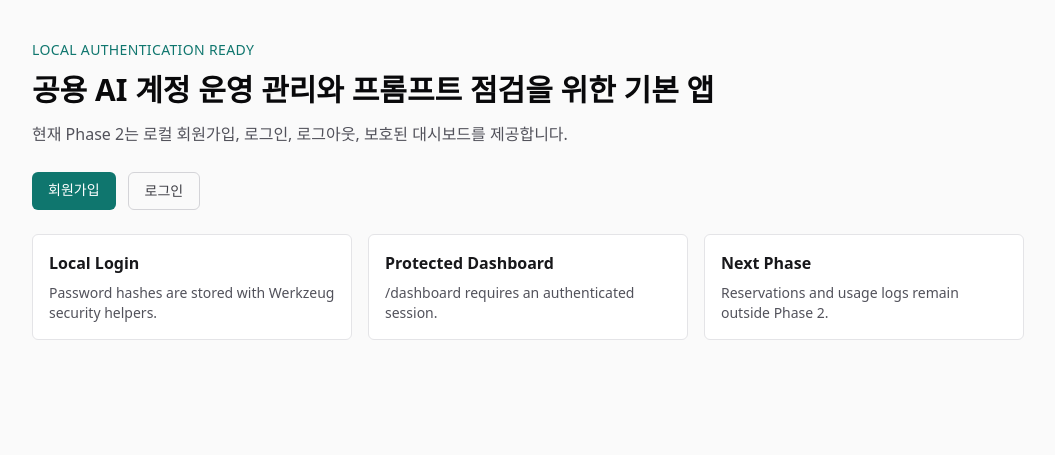
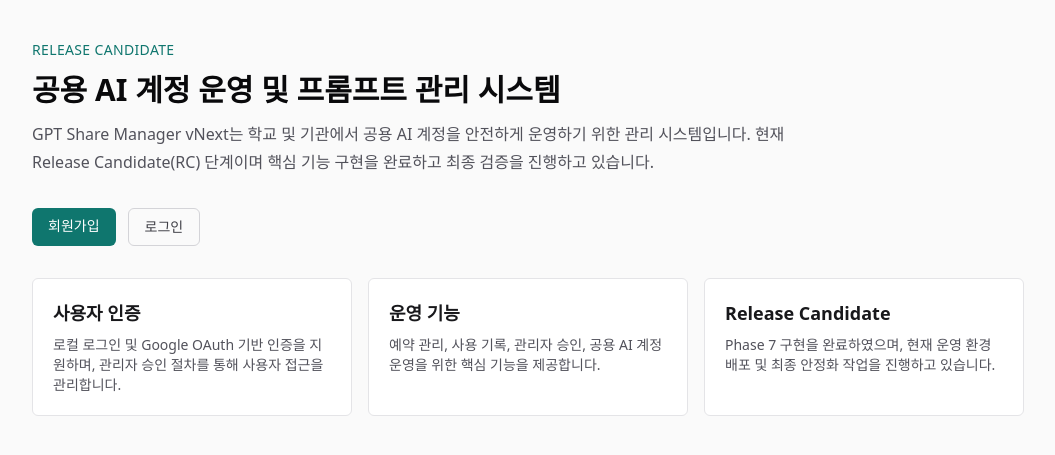
Before and after one commit to memilmuk82/gpt-manager, a Flask app: page / in a window 1280 px wide. Shown: the part 65-520 px from the top of the page, without its empty margins (112-1167 px from the left). Run offline with Flask 3, Linux system fonts and the light colour scheme; some libraries are stand-ins or nearby versions.

Commit message:
feat: update index.html for release candidate and add .gitattributes

```diff
--- a/app/templates/index.html
+++ b/app/templates/index.html
@@ -3,33 +3,77 @@
 {% block title %}GPT Share Manager vNext{% endblock %}
 
 {% block content %}
-  <section class="space-y-6">
+<section class="space-y-8">
+
   <div class="space-y-3">
-      <p class="text-sm font-medium uppercase tracking-wide text-teal-700">Local authentication ready</p>
-      <h1 class="text-3xl font-bold text-zinc-950">공용 AI 계정 운영 관리와 프롬프트 점검을 위한 기본 앱</h1>
-      <p class="max-w-2xl text-base leading-7 text-zinc-600">
-        현재 Phase 2는 로컬 회원가입, 로그인, 로그아웃, 보호된 대시보드를 제공합니다.
+    <p class="text-sm font-medium uppercase tracking-wide text-teal-700">
+      RELEASE CANDIDATE
+    </p>
+
+    <h1 class="text-3xl font-bold text-zinc-950">
+      공용 AI 계정 운영 및 프롬프트 관리 시스템
+    </h1>
+
+    <p class="max-w-3xl text-base leading-7 text-zinc-600">
+      GPT Share Manager vNext는 학교 및 기관에서 공용 AI 계정을 안전하게
+      운영하기 위한 관리 시스템입니다.
+      현재 Release Candidate(RC) 단계이며 핵심 기능 구현을 완료하고
+      최종 검증을 진행하고 있습니다.
     </p>
   </div>
 
   <div class="flex flex-wrap gap-3">
-      <a class="rounded-md bg-teal-700 px-4 py-2 text-sm font-medium text-white hover:bg-teal-800" href="{{ url_for('auth.register') }}">회원가입</a>
-      <a class="rounded-md border border-zinc-300 px-4 py-2 text-sm font-medium text-zinc-700 hover:bg-zinc-100" href="{{ url_for('auth.login') }}">로그인</a>
+    <a
+      class="rounded-md bg-teal-700 px-4 py-2 text-sm font-medium text-white hover:bg-teal-800"
+      href="{{ url_for('auth.register') }}"
+    >
+      회원가입
+    </a>
+
+    <a
+      class="rounded-md border border-zinc-300 px-4 py-2 text-sm font-medium text-zinc-700 hover:bg-zinc-100"
+      href="{{ url_for('auth.login') }}"
+    >
+      로그인
+    </a>
   </div>
 
   <div class="grid gap-4 md:grid-cols-3">
-      <div class="rounded-md border border-zinc-200 bg-white p-4">
-        <h2 class="font-semibold">Local Login</h2>
-        <p class="mt-2 text-sm text-zinc-600">Password hashes are stored with Werkzeug security helpers.</p>
+
+    <div class="rounded-md border border-zinc-200 bg-white p-5">
+      <h2 class="font-semibold text-lg">
+        사용자 인증
+      </h2>
+
+      <p class="mt-2 text-sm text-zinc-600">
+        로컬 로그인 및 Google OAuth 기반 인증을 지원하며,
+        관리자 승인 절차를 통해 사용자 접근을 관리합니다.
+      </p>
     </div>
-      <div class="rounded-md border border-zinc-200 bg-white p-4">
-        <h2 class="font-semibold">Protected Dashboard</h2>
-        <p class="mt-2 text-sm text-zinc-600">/dashboard requires an authenticated session.</p>
+
+    <div class="rounded-md border border-zinc-200 bg-white p-5">
+      <h2 class="font-semibold text-lg">
+        운영 기능
+      </h2>
+
+      <p class="mt-2 text-sm text-zinc-600">
+        예약 관리, 사용 기록, 관리자 승인,
+        공용 AI 계정 운영을 위한 핵심 기능을 제공합니다.
+      </p>
     </div>
-      <div class="rounded-md border border-zinc-200 bg-white p-4">
-        <h2 class="font-semibold">Next Phase</h2>
-        <p class="mt-2 text-sm text-zinc-600">Reservations and usage logs remain outside Phase 2.</p>
+
+    <div class="rounded-md border border-zinc-200 bg-white p-5">
+      <h2 class="font-semibold text-lg">
+        Release Candidate
+      </h2>
+
+      <p class="mt-2 text-sm text-zinc-600">
+        Phase 7 구현을 완료하였으며,
+        현재 운영 환경 배포 및 최종 안정화 작업을 진행하고 있습니다.
+      </p>
     </div>
+
   </div>
+
 </section>
 {% endblock %}
```
Also changed, not shown: 1 other file. Lines whose indentation alone changed are shown as unchanged.
